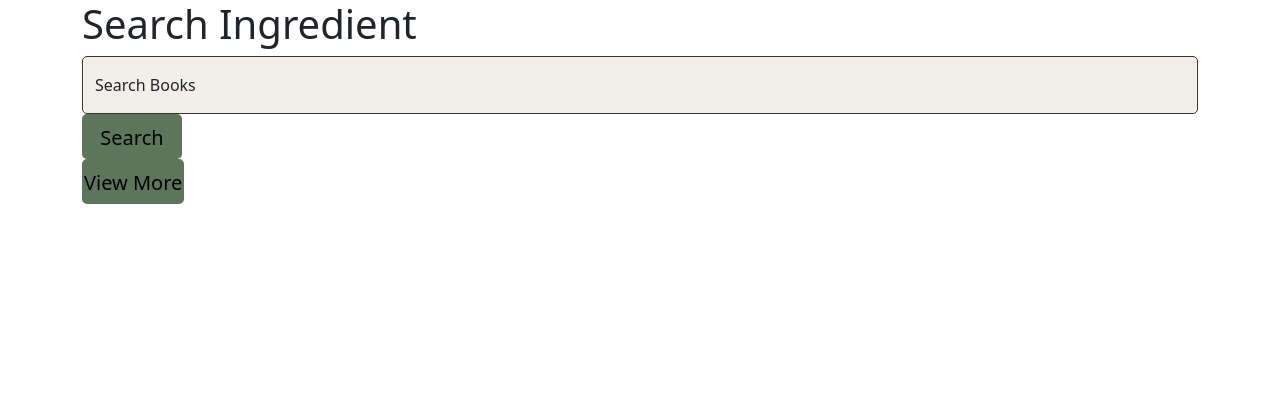
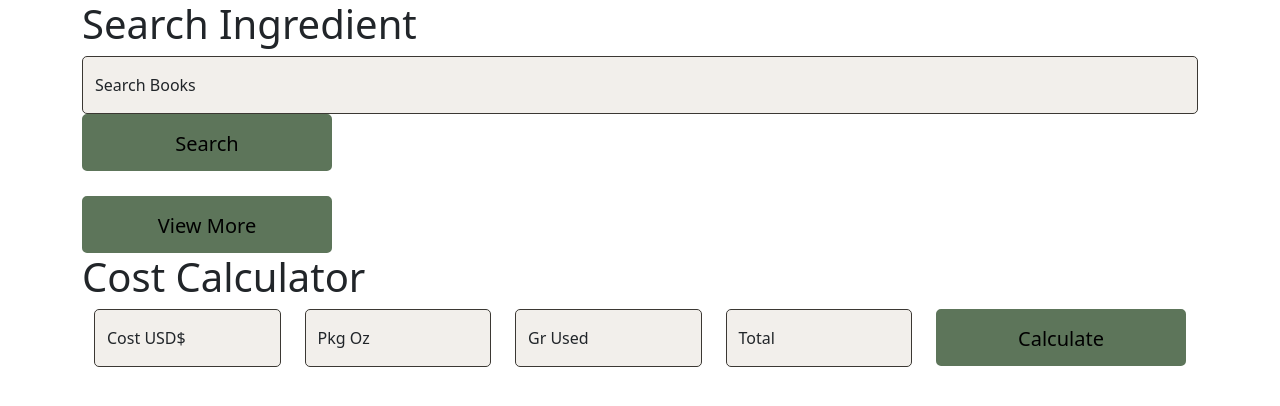
Before and after one commit to thefourthlion/recipes, a Next.js app in the folder client/: page / in a window 1280 px wide. Shown: the top 406 px of the page. Built offline with nearby package versions, Linux system fonts and the light colour scheme.

Commit message:
add cost calculator and make it functional

```diff
--- /dev/null
+++ b/client/components/CostCalculator.js
@@ -0,0 +1,94 @@
+import React, { useState } from "react";
+import Row from "react-bootstrap/Row";
+import Col from "react-bootstrap/Col";
+import Container from "react-bootstrap/Container";
+import FloatingLabel from "react-bootstrap/FloatingLabel";
+import { Form } from "react-bootstrap";
+
+const CostCalculator = () => {
+  const [cost, setCost] = useState("");
+  const [pkgOz, setPkgOz] = useState("");
+  const [grUsed, setGrUsed] = useState("");
+  const [total, setTotal] = useState("");
+
+  const calculateCost = () => {
+    let costPerOz = cost / pkgOz;
+
+    let costPerGram = costPerOz / 28.34;
+
+    let totalCostPerGrams = grUsed * costPerGram;
+    // alert(
+    //   `Cost per OZ: ${costPerOz} | Cost per Gram: ${costPerGram} | TotalCost ${totalCostPerGrams}`
+    // );
+    setTotal(totalCostPerGrams);
+  };
+
+  return (
+    <div className="CostCalculator">
+      <div className="container">
+        <h1 className="content-header">Cost Calculator</h1>
+        <Container fluid="md" className="ingredient-container">
+          <Row>
+            <Col>
+              <FloatingLabel className="search-input-label" label="Cost USD$">
+                <Form.Control
+                  className="search-input-form-control search-input"
+                  type="text"
+                  placeholder="Cost USD$"
+                  onChange={(e) => {
+                    setCost(e.target.value);
+                  }}
+                ></Form.Control>
+              </FloatingLabel>
+            </Col>
+            <Col>
+              <FloatingLabel className="search-input-label" label="Pkg Oz">
+                <Form.Control
+                  className="search-input-form-control search-input"
+                  type="text"
+                  placeholder="Pkg Oz"
+                  onChange={(e) => {
+                    setPkgOz(e.target.value);
+                  }}
+                ></Form.Control>
+              </FloatingLabel>
+            </Col>
+            <Col>
+              <FloatingLabel className="search-input-label" label="Gr Used">
+                <Form.Control
+                  className="search-input-form-control search-input"
+                  type="text"
+                  placeholder="Gr Used"
+                  onChange={(e) => {
+                    setGrUsed(e.target.value);
+                  }}
+                ></Form.Control>
+              </FloatingLabel>
+            </Col>
+            <Col>
+              <FloatingLabel className="search-input-label" label="Total">
+                <Form.Control
+                  className="search-input-form-control search-input"
+                  type="text"
+                  placeholder="Total"
+                  value={total}
+                ></Form.Control>
+              </FloatingLabel>
+            </Col>
+            <Col>
+              <button
+                onClick={() => {
+                  calculateCost();
+                }}
+                className="primary-btn"
+              >
+                Calculate
+              </button>
+            </Col>
+          </Row>
+        </Container>
+      </div>
+    </div>
+  );
+};
+export default CostCalculator;
--- a/client/components/SearchIngredient.js
+++ b/client/components/SearchIngredient.js
@@ -18,7 +18,7 @@ const SearchIngredient = () => {
     return (
       <div className="Ingredients">
         <div className="container">
-          <h1 className="content-header">
+          <h4 className="content-header">
             {brandName} {brandName != undefined && "-"} {name}
             {console.log(brandName)}
             <span
@@ -31,8 +31,7 @@ const SearchIngredient = () => {
             >
               +
             </span>
-          </h1>
-          {/* <h3>{additionalDescriptions}</h3> */}
+          </h4>
         </div>
       </div>
     );
@@ -90,7 +89,7 @@ const SearchIngredient = () => {
           Search
         </button>
 
-        <Container fluid="md">
+        <Container fluid="md" className="ingredient-container">
           <Row>
             {searchResults.map((val) => {
               return (
--- a/client/pages/_app.js
+++ b/client/pages/_app.js
@@ -1,4 +1,5 @@
-import "../styles/Ingredients.scss";import "../styles/SearchIngredient.scss";
+import "../styles/CostCalculator.scss";import "../styles/Ingredients.scss";
+import "../styles/SearchIngredient.scss";
 import "../styles/globals.scss";
 import "bootstrap/dist/css/bootstrap.css";
 function MyApp({ Component, pageProps }) {
--- a/client/pages/index.js
+++ b/client/pages/index.js
@@ -1,8 +1,10 @@
 import SearchIngredient from "../components/SearchIngredient";
+import CostCalculator from "../components/costCalculator";
 export default function Home() {
   return (
     <div className="Home">
       <SearchIngredient />
+      <CostCalculator />
     </div>
   );
 }
--- /dev/null
+++ b/client/styles/CostCalculator.scss
@@ -0,0 +1 @@
+.CostCalculator{}
--- a/client/styles/Ingredients.scss
+++ b/client/styles/Ingredients.scss
@@ -1,10 +1,10 @@
 .Ingredients {
+  margin-top: 20px;
+
   .container {
+    padding: 25px;
     background-color: purple;
-    margin: 2px;
-
-    width: 250px;
-    height: 250px;
+    min-width: 250px;
   }
 
   .add-btn {
--- a/client/styles/SearchIngredient.scss
+++ b/client/styles/SearchIngredient.scss
@@ -1,2 +1,5 @@
 .SearchIngredient {
+  .ingredient-container {
+    margin-top: 25px;
+  }
 }
--- a/client/styles/globals.scss
+++ b/client/styles/globals.scss
@@ -26,8 +26,8 @@ body {
     background-color: $primary-color;
     border: 2px solid $primary-color;
     border-radius: 5px;
-    height: 45px;
-    min-width: 100px;
+    height: 57px;
+    min-width: 250px;
     font-size: 1.25rem;
     padding-top: 3px;
     cursor: pointer;
```
